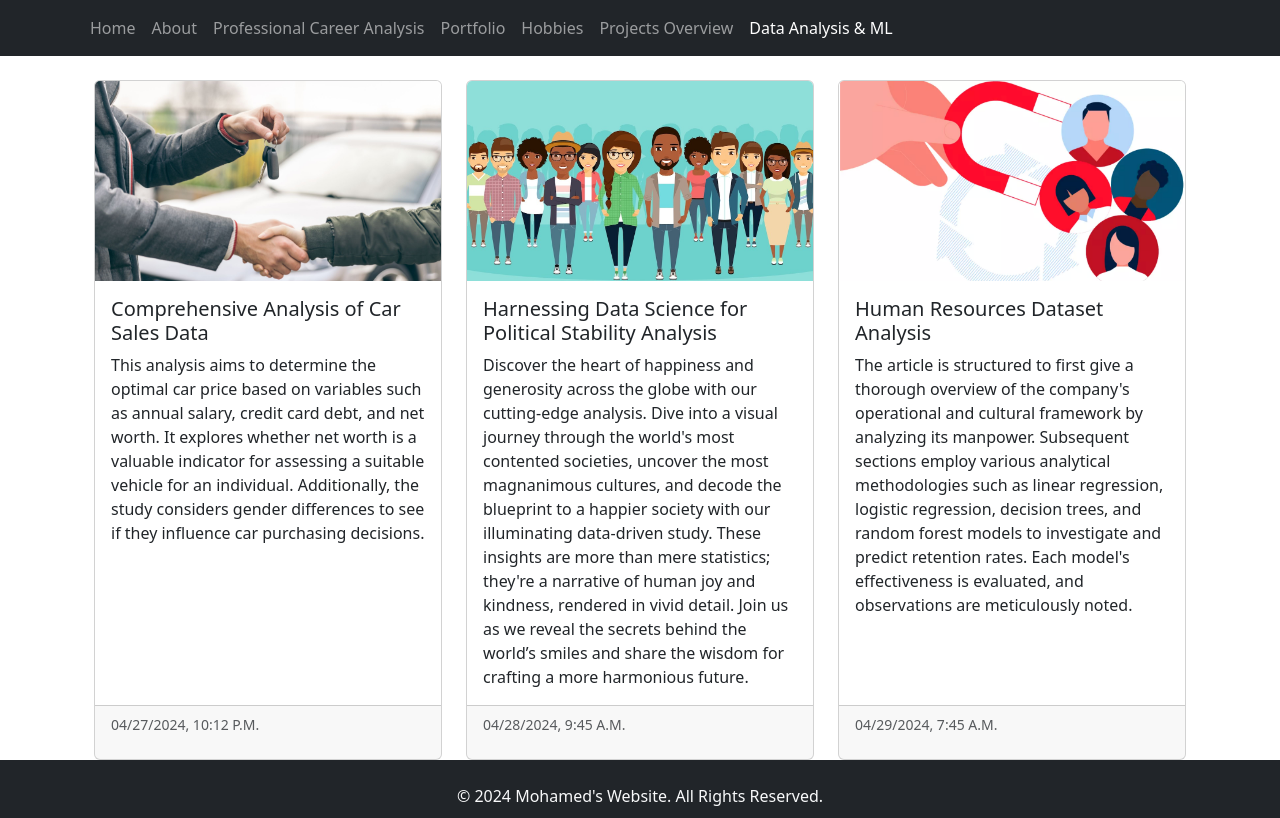
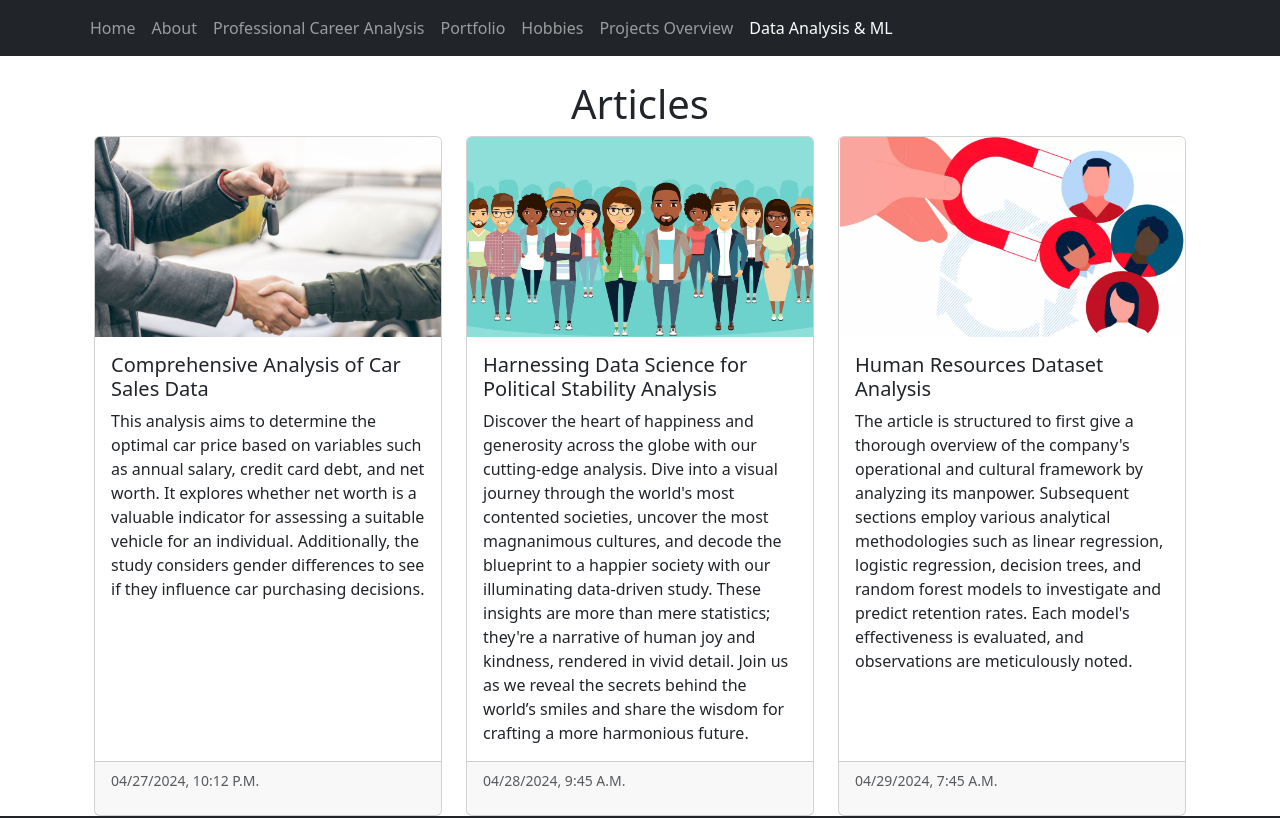
Before and after one commit to OldAlexhub/mohamedgad, a React (Create React App) app: page /articles in a window 1280 px wide. Shown: the top 818 px of the page. Built offline with nearby package versions, Linux system fonts and the light colour scheme.

Commit message:
added a title to the articles page

```diff
--- a/src/routes/Articles.jsx
+++ b/src/routes/Articles.jsx
@@ -10,6 +10,7 @@ import { Container, Row, Col } from "react-bootstrap";
 const Articles = () => {
   return (
     <Container className="mt-4">
+      <h1 style={{ textAlign: "center" }}>Articles</h1>
       <Row className="g-4">
         <Col md={6} lg={4}>
           <Link to={`/carsales`} className="text-decoration-none">
```
